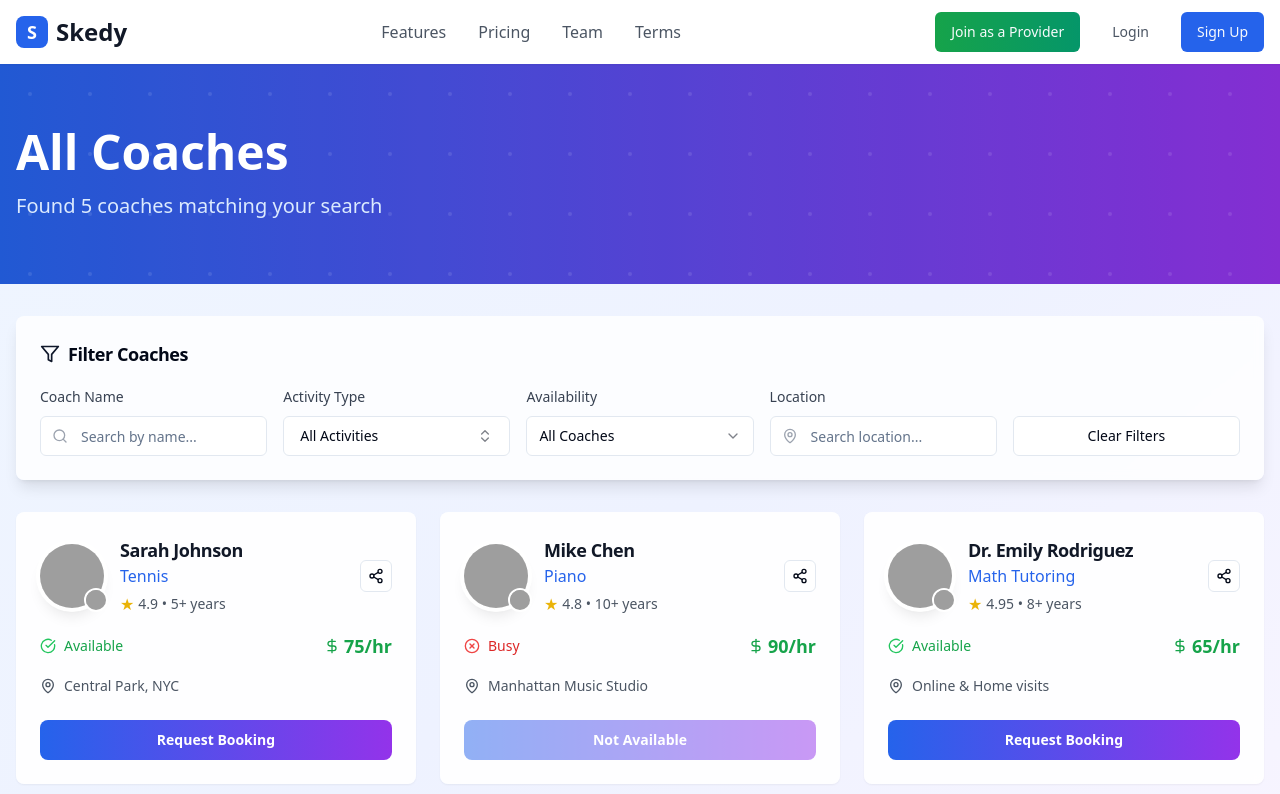
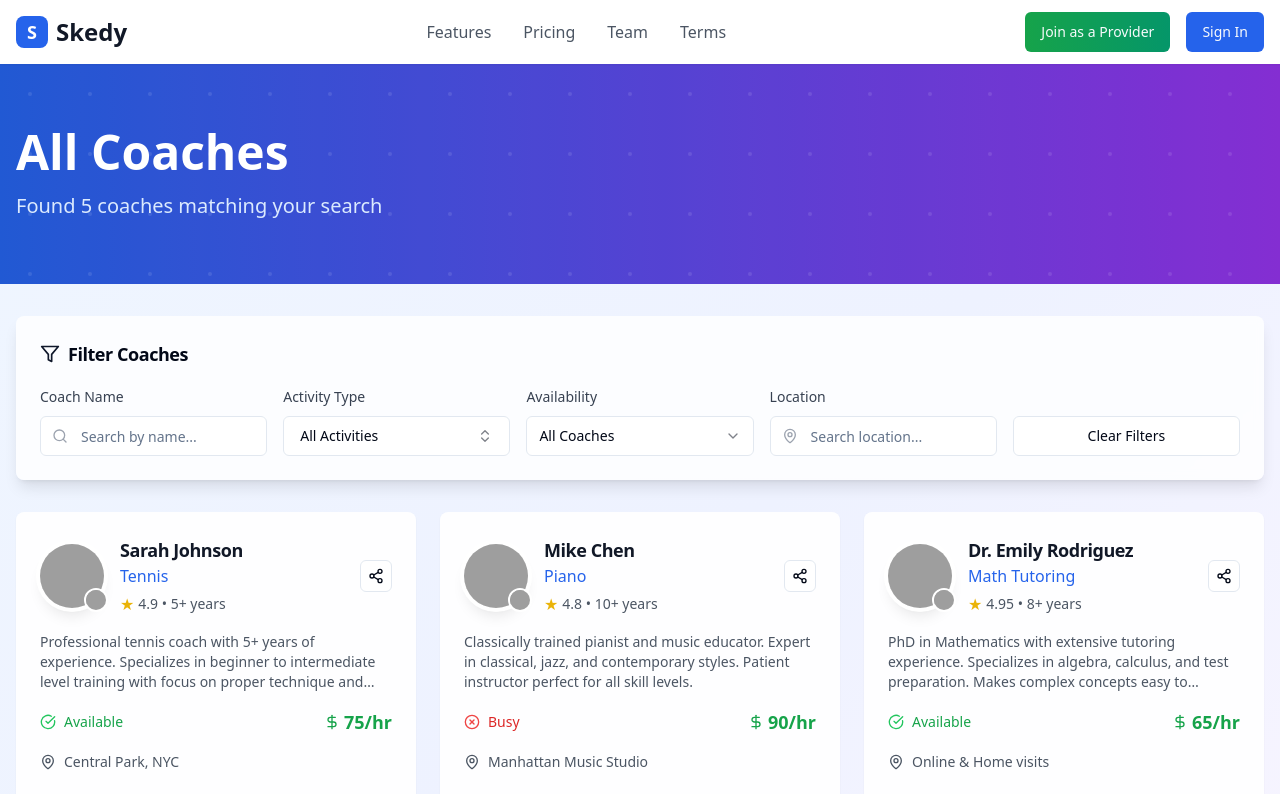
Before and after one commit to AlexMZH98/skedy-landing-page-boost, a React (Vite) app: page /search in a window 1280 px wide. Shown: the top 794 px of the page. Built offline with nearby package versions, Linux system fonts and the light colour scheme; grey boxes are pictures that could not be loaded.

Commit message:
feat: Add provider description and update header
Added provider description to coach cards and single page. Removed "Login" from the header and renamed "SignUp" to "SignIn".

```diff
--- a/src/components/Header.tsx
+++ b/src/components/Header.tsx
@@ -85,8 +85,7 @@ const Header = () => {
             <Button className="bg-gradient-to-r from-green-600 to-emerald-600 hover:from-green-700 hover:to-emerald-700">
               Join as a Provider
             </Button>
-            <Button variant="ghost" className="text-gray-600">Login</Button>
-            <Button className="bg-blue-600 hover:bg-blue-700">Sign Up</Button>
+            <Button className="bg-blue-600 hover:bg-blue-700">Sign In</Button>
           </div>
 
           {/* Mobile Menu Button */}
@@ -130,8 +129,7 @@ const Header = () => {
                 <Button className="bg-gradient-to-r from-green-600 to-emerald-600 hover:from-green-700 hover:to-emerald-700">
                   Join as a Provider
                 </Button>
-                <Button variant="ghost" className="text-gray-600">Login</Button>
-                <Button className="bg-blue-600 hover:bg-blue-700">Sign Up</Button>
+                <Button className="bg-blue-600 hover:bg-blue-700">Sign In</Button>
               </div>
             </nav>
           </div>
--- a/src/pages/CoachDetail.tsx
+++ b/src/pages/CoachDetail.tsx
@@ -18,6 +18,7 @@ interface Coach {
   location: string;
   rating: number;
   experience: string;
+  description: string;
 }
 
 const mockCoaches: Coach[] = [
@@ -29,7 +30,8 @@ const mockCoaches: Coach[] = [
     isAvailable: true,
     location: "Central Park, NYC",
     rating: 4.9,
-    experience: "5+ years"
+    experience: "5+ years",
+    description: "Professional tennis coach with 5+ years of experience. Specializes in beginner to intermediate level training with focus on proper technique and game strategy. I believe in creating a supportive and encouraging environment where students can develop their skills at their own pace while building confidence on the court."
   },
   {
     id: "2",
@@ -39,7 +41,8 @@ const mockCoaches: Coach[] = [
     isAvailable: false,
     location: "Manhattan Music Studio",
     rating: 4.8,
-    experience: "10+ years"
+    experience: "10+ years",
+    description: "Classically trained pianist and music educator with over 10 years of teaching experience. Expert in classical, jazz, and contemporary styles. Patient instructor perfect for all skill levels, from complete beginners to advanced students preparing for competitions or recitals."
   },
   {
     id: "3",
@@ -49,7 +52,8 @@ const mockCoaches: Coach[] = [
     isAvailable: true,
     location: "Online & Home visits",
     rating: 4.95,
-    experience: "8+ years"
+    experience: "8+ years",
+    description: "PhD in Mathematics with extensive tutoring experience across all levels. Specializes in algebra, calculus, statistics, and test preparation (SAT, ACT, GRE). I have a proven track record of helping students overcome math anxiety and achieve significant improvements in their grades and test scores."
   },
   {
     id: "4",
@@ -59,7 +63,8 @@ const mockCoaches: Coach[] = [
     isAvailable: true,
     location: "Aquatic Center Downtown",
     rating: 4.7,
-    experience: "6+ years"
+    experience: "6+ years",
+    description: "Former competitive swimmer and certified swim instructor with 6+ years of coaching experience. Expert in stroke technique, endurance training, and water safety for all ages. Whether you're learning to swim for the first time or training for competition, I'll help you achieve your goals safely and effectively."
   },
   {
     id: "5",
@@ -69,7 +74,8 @@ const mockCoaches: Coach[] = [
     isAvailable: true,
     location: "Music Academy West Side",
     rating: 4.85,
-    experience: "7+ years"
+    experience: "7+ years",
+    description: "Professional guitarist with 7+ years of teaching experience in rock, blues, classical, and acoustic styles. Passionate about helping students discover their unique musical voice while building solid fundamentals. I customize lessons to match each student's musical interests and goals."
   }
 ];
 
@@ -167,6 +173,12 @@ const CoachDetail = () => {
             </CardHeader>
 
             <CardContent className="space-y-6">
+              {/* Description Section */}
+              <div className="bg-gray-50 rounded-lg p-4">
+                <h3 className="text-lg font-semibold text-gray-900 mb-3">About</h3>
+                <p className="text-gray-700 leading-relaxed">{coach.description}</p>
+              </div>
+
               <div className="flex items-center space-x-3">
                 {coach.isAvailable ? (
                   <div className="flex items-center space-x-3">
--- a/src/pages/SearchResults.tsx
+++ b/src/pages/SearchResults.tsx
@@ -24,6 +24,7 @@ interface Coach {
   experience: string;
   price: number;
   logo?: string;
+  description: string;
 }
 
 const mockCoaches: Coach[] = [
@@ -37,7 +38,8 @@ const mockCoaches: Coach[] = [
     rating: 4.9,
     experience: "5+ years",
     price: 75,
-    logo: "https://images.unsplash.com/photo-1493962853295-0fd70327578a?w=100&h=100&fit=crop&crop=center"
+    logo: "https://images.unsplash.com/photo-1493962853295-0fd70327578a?w=100&h=100&fit=crop&crop=center",
+    description: "Professional tennis coach with 5+ years of experience. Specializes in beginner to intermediate level training with focus on proper technique and game strategy."
   },
   {
     id: "2",
@@ -49,7 +51,8 @@ const mockCoaches: Coach[] = [
     rating: 4.8,
     experience: "10+ years",
     price: 90,
-    logo: "https://images.unsplash.com/photo-1466721591366-2d5fba72006d?w=100&h=100&fit=crop&crop=center"
+    logo: "https://images.unsplash.com/photo-1466721591366-2d5fba72006d?w=100&h=100&fit=crop&crop=center",
+    description: "Classically trained pianist and music educator. Expert in classical, jazz, and contemporary styles. Patient instructor perfect for all skill levels."
   },
   {
     id: "3",
@@ -61,7 +64,8 @@ const mockCoaches: Coach[] = [
     rating: 4.95,
     experience: "8+ years",
     price: 65,
-    logo: "https://images.unsplash.com/photo-1452378174528-3090a4bba7b2?w=100&h=100&fit=crop&crop=center"
+    logo: "https://images.unsplash.com/photo-1452378174528-3090a4bba7b2?w=100&h=100&fit=crop&crop=center",
+    description: "PhD in Mathematics with extensive tutoring experience. Specializes in algebra, calculus, and test preparation. Makes complex concepts easy to understand."
   },
   {
     id: "4",
@@ -73,7 +77,8 @@ const mockCoaches: Coach[] = [
     rating: 4.7,
     experience: "6+ years",
     price: 80,
-    logo: "https://images.unsplash.com/photo-1485833077593-4278bba3f11f?w=100&h=100&fit=crop&crop=center"
+    logo: "https://images.unsplash.com/photo-1485833077593-4278bba3f11f?w=100&h=100&fit=crop&crop=center",
+    description: "Former competitive swimmer and certified swim instructor. Expert in stroke technique, endurance training, and water safety for all ages."
   },
   {
     id: "5",
@@ -85,7 +90,8 @@ const mockCoaches: Coach[] = [
     rating: 4.85,
     experience: "7+ years",
     price: 70,
-    logo: "https://images.unsplash.com/photo-1441057206919-63d19fac2369?w=100&h=100&fit=crop&crop=center"
+    logo: "https://images.unsplash.com/photo-1441057206919-63d19fac2369?w=100&h=100&fit=crop&crop=center",
+    description: "Professional guitarist with experience in rock, blues, and acoustic styles. Passionate about teaching music theory and helping students find their unique sound."
   }
 ];
 
@@ -389,6 +395,11 @@ const SearchResults = () => {
                 </CardHeader>
 
                 <CardContent className="space-y-4">
+                  {/* Description */}
+                  <div className="text-sm text-gray-600 line-clamp-3">
+                    {coach.description}
+                  </div>
+
                   <div className="flex items-center justify-between">
                     <div className="flex items-center space-x-2 text-sm">
                       {coach.isAvailable ? (
```
